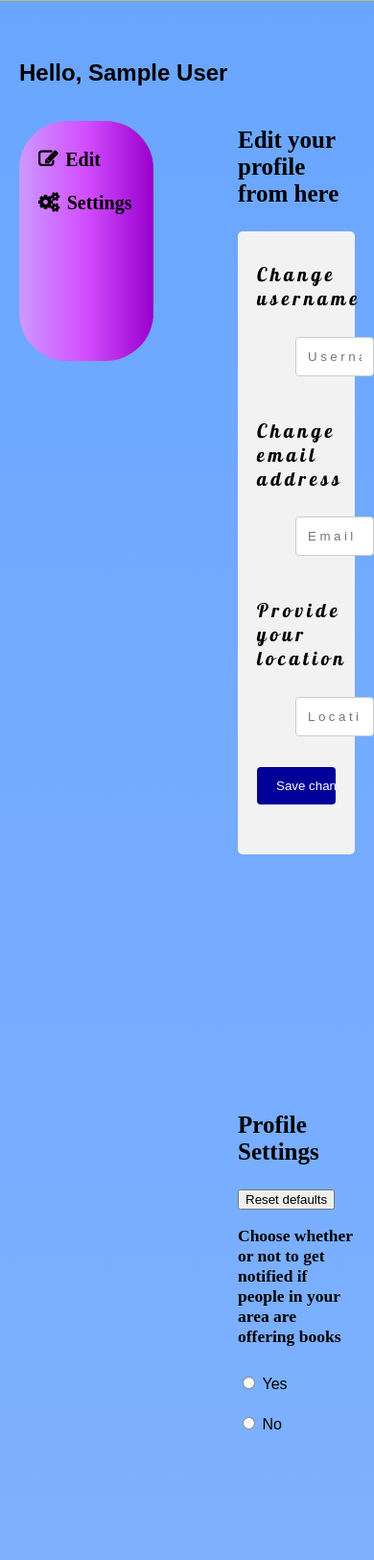
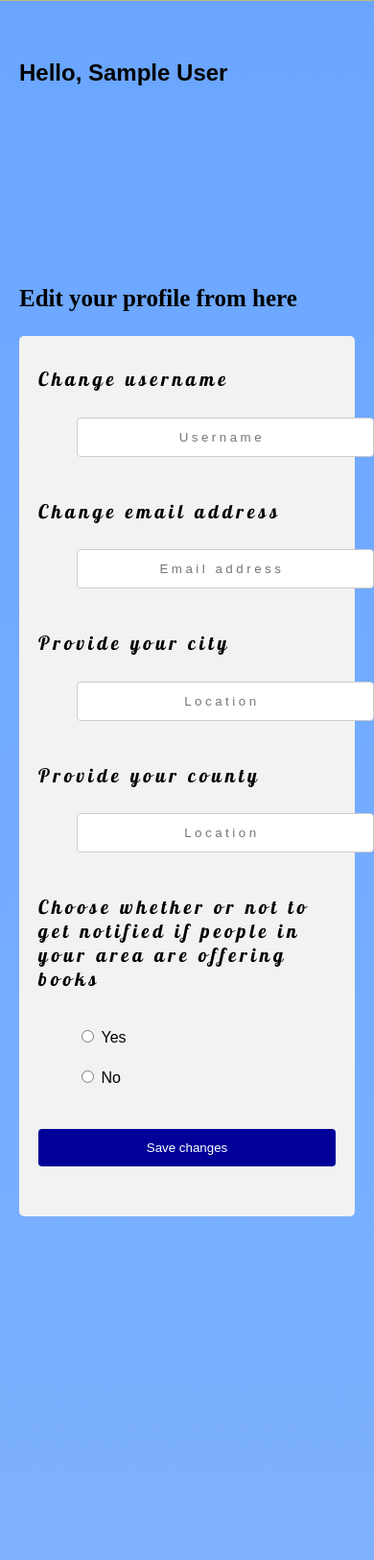
Before and after one commit to Radu22/Boox, a PHP site: page /views/pages/profile.php in a window 390 px wide. Shown: the part 333-1958 px from the top of the page at 96% size. Run offline with PHP 8.4, Linux system fonts and the light colour scheme; the visitor is signed in with stand-in values (Sample User, id 1); some web fonts are replaced.

Commit message:
form done

```diff
--- a/content/css/profile.css
+++ b/content/css/profile.css
@@ -157,11 +157,6 @@ input[type=submit]:hover {
 		margin: 89px 20px;
 	}
 
-	#myTabs{
- 		 height: 250px;
- 		 width: 23.5%;
- 		 float: left;
-	}
 	ul{
 		width: 100%;
 		padding-right: 0;
@@ -170,12 +165,7 @@ input[type=submit]:hover {
 	li.fa{
 		display: block;
 	}
-	#profile_content{
-		width: 100%;
-		padding-left: 228px;
-		position: relative;
-		top: -165px;
-	}
+
 }
 
 
@@ -183,9 +173,7 @@ input[type=submit]:hover {
 	.content{
 		margin-top: 128.5px;
 	}
-	#myTabs{
-		width: 40%;
-	}
+
 }
 
 @media screen and (max-width: 500px) {
--- a/models/users.php
+++ b/models/users.php
@@ -79,6 +79,7 @@
           return 0;
         }
       }
+
       public static function updateEmail($email){
         $db = Db::getInstance();
         //$db->setAttribute(PDO::ATTR_ERRMODE, PDO::ERRMODE_EXCEPTION);
@@ -96,6 +97,31 @@
           return 0;
         }
       }
+
+      public static function updateNotification($notification){
+        $db = Db::getInstance();
+        //$db->setAttribute(PDO::ATTR_ERRMODE, PDO::ERRMODE_EXCEPTION);
+        $sql = "UPDATE users SET notification = :notif WHERE user_id = :id";
+        $stmt = $db->prepare($sql);
+        $stmt->bindValue(":notif", $notification);
+        $stmt->bindValue(":id", $_SESSION['id'] );
+        $stmt->execute();
+        return 1;
+
+      }
+
+      public static function updateLocation($location){
+        $db = Db::getInstance();
+        //$db->setAttribute(PDO::ATTR_ERRMODE, PDO::ERRMODE_EXCEPTION);
+        $sql = "UPDATE users SET location = :location WHERE user_id = :id";
+        $stmt = $db->prepare($sql);
+        $stmt->bindValue(":location", $location);
+        $stmt->bindValue(":id", $_SESSION['id'] );
+        $stmt->execute();
+        return 1;
+
+      }
+
   }
 
 ?>
--- a/views/pages/profile.php
+++ b/views/pages/profile.php
@@ -35,12 +35,6 @@
 
 	<div class="content" id="up">
 		<h2>Hello, <?php echo '<b>' .$_SESSION['first'] . '</b>' ;?></h2>
-				<div id="myTabs">
-					<ul>
-						<li class="fa fa-pencil-square-o under" ><a href="#edit">Edit</a></li>
-						<li class="fa fa-gears under" ><a href="#settings">Settings</a></li>
-					</ul>
-				</div>
 
 			<div id="profile_content">
 				<div id="edit">
@@ -65,10 +59,27 @@
 						    </div>
 						    <div class="row">
 						      <div class="col-25">
-						        <label for="location">Provide your location</label>
+						        <label for="location">Provide your city</label>
 						      </div>
 						      <div class="col-75">
-						        <input type="text" id="location" name="location" placeholder="Location ">
+						        <input type="text" id="city" name="city" placeholder="Location ">
+						      </div>
+						    </div>
+						    <div class="row">
+						      <div class="col-25">
+						        <label for="location">Provide your county</label>
+						      </div>
+						      <div class="col-75">
+						        <input type="text" id="county" name="county" placeholder="Location ">
+						      </div>
+						    </div>
+						    <div class="row">
+						      <div class="col-25">
+						        <label for="notification">Choose whether or not to get notified if people in your area are offering books</label>
+						      </div>
+						      <div class="col-75">
+						        <input type="radio" name="notification" value="1"> <label for="first">Yes</label><br>
+						 	  	<input type="radio" name="notification" value="2"> <label for="second">No</label>
 						      </div>
 						    </div>
 						    <div class="row">
@@ -77,16 +88,6 @@
 						  </form>
 					</div>
 				</div>
-				<div id="settings">
-					<h3>Profile Settings</h3>
-					<button type="button" >Reset defaults</button>
-					<h3 style="font-size: 17.5px"> Choose whether or not to get notified if people in your area are offering books </h3>
-
-							  <input type="radio" name="notif" id="first"> <label for="first">Yes</label><br>
-						 	  <input type="radio" name="notif" id="second"> <label for="second">No</label>
-
-
-				</div>
 		</div>
 	</div>
 
```
Also changed, not shown: controllers/auth_controller.php (+22 -1 lines).
